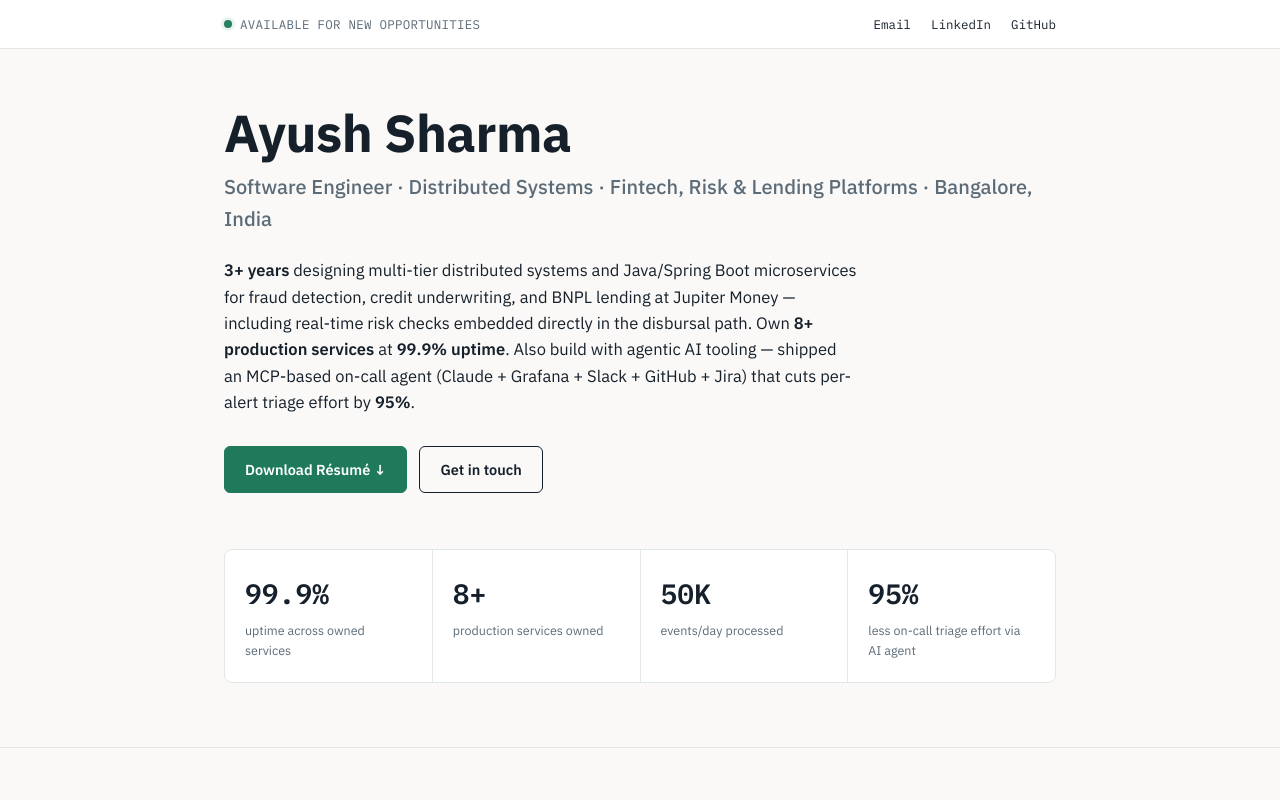
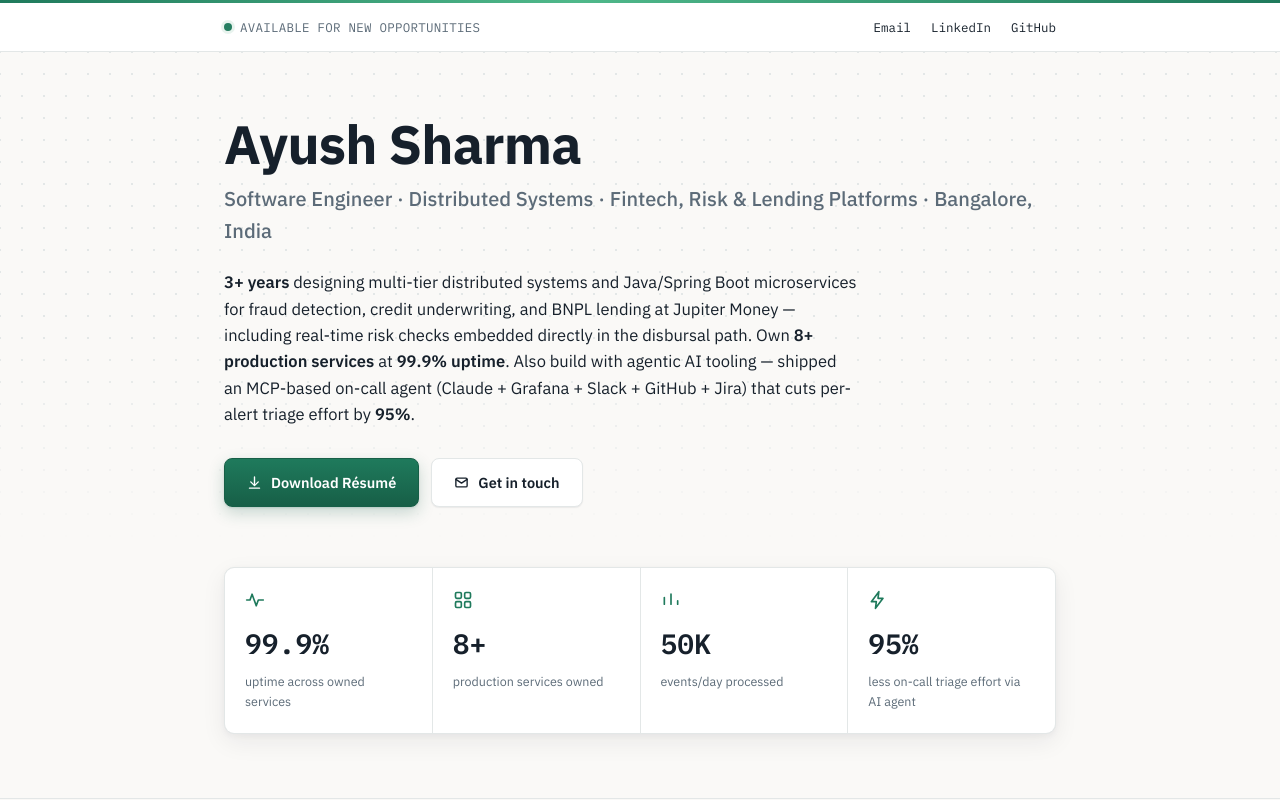
Before and after one commit to ayush26sharma/ayush26sharma.github.io, a plain HTML site: page index.html in a window 1280 px wide. Shown: the top 800 px of the page. Drawn offline with Linux system fonts and the light colour scheme.

Commit message:
Add visual polish and depth
Top accent gradient bar, subtle dot-grid texture fading through the
hero, icon-led stat tiles, deeper shadows on cards, gradient primary
button, hover lift on chips/cards, and a bordered contact panel in
the footer.

```diff
--- a/index.html
+++ b/index.html
@@ -17,8 +17,12 @@
     --muted:#5c6b78;
     --line:#e3e7e7;
     --signal:#1f7a5c;
+    --signal-deep:#175f47;
     --signal-soft:#e8f3ee;
     --max:880px;
+    --shadow-sm:0 1px 2px rgba(22,32,43,.04), 0 1px 1px rgba(22,32,43,.03);
+    --shadow-md:0 8px 24px rgba(22,32,43,.07), 0 2px 6px rgba(22,32,43,.04);
+    --shadow-lg:0 16px 40px rgba(22,32,43,.10), 0 4px 10px rgba(22,32,43,.05);
   }
   *{box-sizing:border-box;}
   html{scroll-behavior:smooth;}
@@ -35,6 +39,8 @@
   a:focus-visible, button:focus-visible{outline:2px solid var(--signal);outline-offset:3px;border-radius:2px;}
   .mono{font-family:'IBM Plex Mono', monospace;}
   .wrap{max-width:var(--max);margin:0 auto;padding:0 24px;}
+
+  .topline{height:3px;background:linear-gradient(90deg, var(--signal) 0%, #4fb88a 45%, var(--signal) 100%);}
 
   /* status bar */
   .statusbar{
@@ -71,19 +77,35 @@
     letter-spacing:.06em;
     text-transform:uppercase;
     color:var(--signal);
-    display:flex;align-items:center;gap:8px;
-    margin:0 0 22px;
+    display:flex;align-items:center;gap:10px;
+    margin:0 0 26px;
   }
   .eyebrow::before{content:"";width:6px;height:6px;background:var(--signal);border-radius:50%;flex:none;}
+  .eyebrow::after{content:"";flex:1;height:1px;background:linear-gradient(90deg, var(--line), transparent);}
 
   /* hero */
-  .hero{padding-top:56px;padding-bottom:56px;}
+  .hero{
+    padding-top:64px;padding-bottom:60px;
+    position:relative;
+    isolation:isolate;
+  }
+  .hero::before{
+    content:"";
+    position:absolute;inset:0;
+    background-image:radial-gradient(var(--line) 1px, transparent 1px);
+    background-size:22px 22px;
+    background-position:-11px -11px;
+    -webkit-mask-image:linear-gradient(to bottom, black 0%, black 55%, transparent 96%);
+    mask-image:linear-gradient(to bottom, black 0%, black 55%, transparent 96%);
+    z-index:0;
+  }
+  .hero .wrap{position:relative;z-index:1;}
   .hero h1{
-    font-size:clamp(34px,5.2vw,52px);
-    line-height:1.08;
+    font-size:clamp(36px,5.4vw,54px);
+    line-height:1.06;
     margin:0 0 10px;
     font-weight:700;
-    letter-spacing:-.01em;
+    letter-spacing:-.015em;
   }
   .hero .role{
     font-size:clamp(17px,2vw,20px);
@@ -103,17 +125,28 @@
     font-family:'IBM Plex Sans', sans-serif;
     font-weight:600;
     font-size:14.5px;
-    padding:11px 20px;
-    border-radius:6px;
-    border:1px solid var(--ink);
+    padding:12px 22px;
+    border-radius:8px;
+    border:1px solid var(--line);
+    background:var(--surface);
     color:var(--ink);
-    display:inline-flex;align-items:center;gap:8px;
-    transition:background .15s ease, color .15s ease, border-color .15s ease, transform .1s ease;
+    display:inline-flex;align-items:center;gap:9px;
+    box-shadow:var(--shadow-sm);
+    transition:background .15s ease, color .15s ease, border-color .15s ease, transform .12s ease, box-shadow .15s ease;
   }
-  .btn:hover{background:var(--ink);color:var(--surface);text-decoration:none;}
-  .btn.primary{background:var(--signal);border-color:var(--signal);color:#fff;}
-  .btn.primary:hover{background:#175f47;border-color:#175f47;}
-  .btn:active{transform:translateY(1px);}
+  .btn svg{flex:none;}
+  .btn:hover{border-color:var(--ink);transform:translateY(-1px);box-shadow:var(--shadow-md);text-decoration:none;}
+  .btn.primary{
+    background:linear-gradient(180deg, var(--signal), var(--signal-deep));
+    border-color:var(--signal-deep);color:#fff;
+    box-shadow:0 1px 2px rgba(23,95,71,.15), 0 6px 16px rgba(23,95,71,.22);
+  }
+  .btn.primary:hover{
+    background:linear-gradient(180deg, #24916b, var(--signal-deep));
+    border-color:var(--signal-deep);
+    box-shadow:0 2px 4px rgba(23,95,71,.2), 0 10px 22px rgba(23,95,71,.28);
+  }
+  .btn:active{transform:translateY(0);}
 
   /* stats */
   .stats{padding-top:0;padding-bottom:64px;border-bottom:1px solid var(--line);}
@@ -123,12 +156,18 @@
     gap:1px;
     background:var(--line);
     border:1px solid var(--line);
-    border-radius:8px;
+    border-radius:10px;
     overflow:hidden;
+    box-shadow:var(--shadow-md);
   }
   .stat-tile{
     background:var(--surface);
     padding:22px 20px;
+    transition:background .15s ease;
+  }
+  .stat-tile:hover{background:linear-gradient(180deg, #fff, var(--signal-soft) 260%);}
+  .stat-tile .icon{
+    width:20px;height:20px;color:var(--signal);margin-bottom:12px;display:block;
   }
   .stat-tile .num{
     font-family:'IBM Plex Mono', monospace;
@@ -176,12 +215,13 @@
   .project-card{
     background:var(--surface);
     border:1px solid var(--line);
-    border-radius:8px;
-    padding:22px;
+    border-radius:10px;
+    padding:24px;
     display:flex;flex-direction:column;
-    transition:border-color .15s ease, transform .15s ease;
+    box-shadow:var(--shadow-sm);
+    transition:border-color .15s ease, transform .18s ease, box-shadow .18s ease;
   }
-  .project-card:hover{border-color:var(--signal);transform:translateY(-2px);}
+  .project-card:hover{border-color:var(--signal);transform:translateY(-3px);box-shadow:var(--shadow-lg);}
   .project-card h3{font-size:16.5px;margin:0 0 10px;font-weight:600;}
   .project-card .stack{
     display:flex;flex-wrap:wrap;gap:6px;margin-bottom:14px;
@@ -221,12 +261,14 @@
   .chip-row{display:flex;flex-wrap:wrap;gap:8px;}
   .chip{
     font-size:13.5px;
-    padding:6px 12px;
+    padding:6px 13px;
     border:1px solid var(--line);
     border-radius:16px;
     color:var(--ink);
     background:var(--surface);
+    transition:border-color .15s ease, background .15s ease, transform .12s ease;
   }
+  .chip:hover{border-color:var(--signal);background:var(--signal-soft);transform:translateY(-1px);}
 
   /* education / certs */
   .grid-2{display:grid;grid-template-columns:1fr 1fr;gap:40px;}
@@ -236,13 +278,28 @@
   .grid-2 li{font-size:14.5px;margin-bottom:8px;color:var(--ink);}
 
   /* footer */
-  footer{padding:56px 0 72px;}
+  footer{padding:64px 0 56px;}
   footer .wrap{text-align:center;}
+  footer .panel{
+    background:var(--surface);
+    border:1px solid var(--line);
+    border-radius:16px;
+    padding:52px 40px;
+    box-shadow:var(--shadow-md);
+    position:relative;
+    overflow:hidden;
+  }
+  footer .panel::before{
+    content:"";position:absolute;top:0;left:0;right:0;height:3px;
+    background:linear-gradient(90deg, var(--signal) 0%, #4fb88a 45%, var(--signal) 100%);
+  }
+  footer .eyebrow{justify-content:center;}
+  footer .eyebrow::after{display:none;}
   footer h2{font-size:clamp(24px,3.4vw,32px);margin:0 0 14px;}
   footer p{color:var(--muted);max-width:50ch;margin:0 auto 28px;}
   footer .cta-row{justify-content:center;}
   footer .fine{
-    margin-top:48px;font-size:12.5px;color:var(--muted);
+    margin-top:40px;font-size:12.5px;color:var(--muted);
     font-family:'IBM Plex Mono', monospace;
   }
 
@@ -261,12 +318,13 @@
     html{scroll-behavior:auto;}
     .dot{animation:none;}
     .reveal{opacity:1;transform:none;transition:none;}
-    .project-card, .btn{transition:none;}
+    .project-card, .btn, .chip, .stat-tile{transition:none;}
   }
 </style>
 </head>
 <body>
 
+<div class="topline"></div>
 <div class="statusbar">
   <div class="wrap">
     <span class="status-pill"><span class="dot"></span>AVAILABLE FOR NEW OPPORTUNITIES</span>
@@ -284,8 +342,14 @@
     <p class="role">Software Engineer · Distributed Systems · Fintech, Risk &amp; Lending Platforms · Bangalore, India</p>
     <p class="lede"><b>3+ years</b> designing multi-tier distributed systems and Java/Spring Boot microservices for fraud detection, credit underwriting, and BNPL lending at Jupiter Money — including real-time risk checks embedded directly in the disbursal path. Own <b>8+ production services</b> at <b>99.9% uptime</b>. Also build with agentic AI tooling — shipped an MCP-based on-call agent (Claude + Grafana + Slack + GitHub + Jira) that cuts per-alert triage effort by <b>95%</b>.</p>
     <div class="cta-row">
-      <a class="btn primary" href="assets/Ayush_Sharma_Resume.pdf" target="_blank" rel="noopener">Download Résumé ↓</a>
-      <a class="btn" href="mailto:sharma.as.ayush@gmail.com">Get in touch</a>
+      <a class="btn primary" href="assets/Ayush_Sharma_Resume.pdf" target="_blank" rel="noopener">
+        <svg width="15" height="15" viewBox="0 0 24 24" fill="none" stroke="currentColor" stroke-width="2.2" stroke-linecap="round" stroke-linejoin="round"><path d="M12 3v12"/><path d="M6 11l6 6 6-6"/><path d="M4 21h16"/></svg>
+        Download Résumé
+      </a>
+      <a class="btn" href="mailto:sharma.as.ayush@gmail.com">
+        <svg width="15" height="15" viewBox="0 0 24 24" fill="none" stroke="currentColor" stroke-width="2.2" stroke-linecap="round" stroke-linejoin="round"><rect x="3" y="5" width="18" height="14" rx="2"/><path d="M3 7l9 6 9-6"/></svg>
+        Get in touch
+      </a>
     </div>
   </div>
 </header>
@@ -294,18 +358,22 @@
   <div class="wrap">
     <div class="stat-grid">
       <div class="stat-tile">
+        <svg class="icon" viewBox="0 0 24 24" fill="none" stroke="currentColor" stroke-width="2" stroke-linecap="round" stroke-linejoin="round"><path d="M2 12h4l2.5-7 5 14 2.5-7H22"/></svg>
         <span class="num">99.9%</span>
         <span class="label">uptime across owned services</span>
       </div>
       <div class="stat-tile">
+        <svg class="icon" viewBox="0 0 24 24" fill="none" stroke="currentColor" stroke-width="2" stroke-linecap="round" stroke-linejoin="round"><rect x="3" y="3" width="7" height="7" rx="1.5"/><rect x="14" y="3" width="7" height="7" rx="1.5"/><rect x="3" y="14" width="7" height="7" rx="1.5"/><rect x="14" y="14" width="7" height="7" rx="1.5"/></svg>
         <span class="num">8+</span>
         <span class="label">production services owned</span>
       </div>
       <div class="stat-tile">
+        <svg class="icon" viewBox="0 0 24 24" fill="none" stroke="currentColor" stroke-width="2" stroke-linecap="round" stroke-linejoin="round"><path d="M4 17V9M12 17V5M20 17v-4"/></svg>
         <span class="num">50K</span>
         <span class="label">events/day processed</span>
       </div>
       <div class="stat-tile">
+        <svg class="icon" viewBox="0 0 24 24" fill="none" stroke="currentColor" stroke-width="2" stroke-linecap="round" stroke-linejoin="round"><path d="M13 2 4 14h6l-1 8 9-12h-6z"/></svg>
         <span class="num">95%</span>
         <span class="label">less on-call triage effort via AI agent</span>
       </div>
@@ -505,7 +573,8 @@
 
 <footer class="reveal">
   <div class="wrap">
-    <p class="eyebrow" style="justify-content:center;">Contact</p>
+    <div class="panel">
+      <p class="eyebrow">Contact</p>
       <h2>Let's talk about your team's next hire.</h2>
       <p>Open to backend, distributed systems, and AI/agentic infrastructure roles. I usually reply within a day.</p>
       <div class="cta-row">
@@ -514,6 +583,7 @@
         <a class="btn" href="https://github.com/ayush26sharma" target="_blank" rel="noopener">GitHub ↗</a>
       </div>
       <p class="fine">BUILT &amp; MAINTAINED BY AYUSH SHARMA — LAST DEPLOYED <span id="deploy-date"></span></p>
+    </div>
   </div>
 </footer>
 
```
Lines whose indentation alone changed are shown as unchanged.
